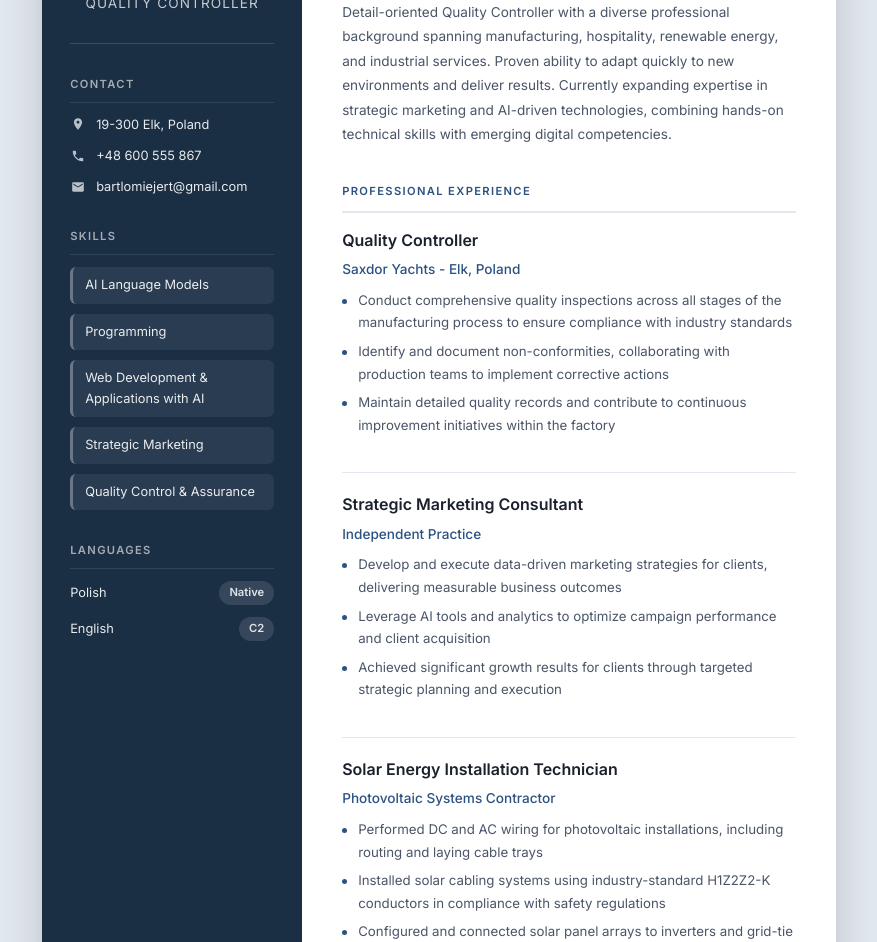
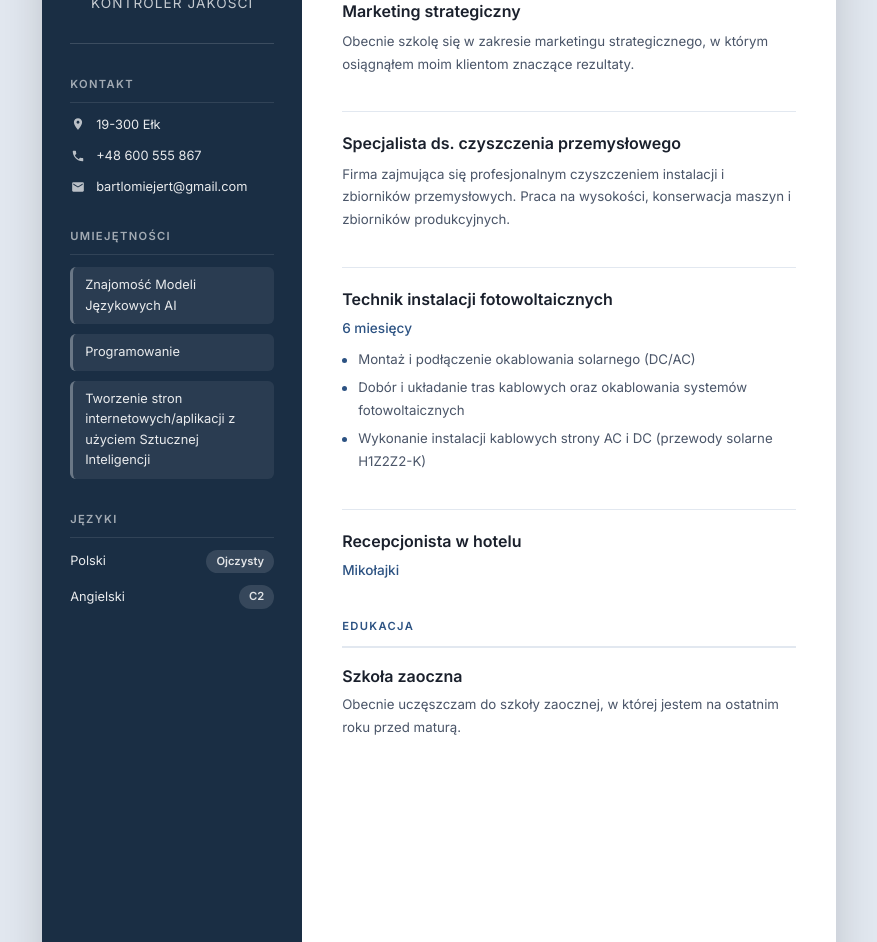
Before and after one commit to HustlerGuy/Cv, a plain HTML site: page index.html in a window 1280 px wide. Shown: the part 134-1076 px from the top of the page, without its empty margins (201-1078 px from the left). Drawn offline with Linux system fonts and the light colour scheme.

Commit message:
feat: rewrite CV in Polish using only provided data

```diff
--- a/index.html
+++ b/index.html
@@ -1,9 +1,9 @@
 <!DOCTYPE html>
-<html lang="en">
+<html lang="pl">
 <head>
     <meta charset="UTF-8">
     <meta name="viewport" content="width=device-width, initial-scale=1.0">
-    <title>Bartlomiej Ert - CV</title>
+    <title>Bartłomiej Ert - CV</title>
     <link rel="preconnect" href="https://fonts.googleapis.com">
     <link rel="preconnect" href="https://fonts.gstatic.com" crossorigin>
     <link href="https://fonts.googleapis.com/css2?family=Inter:wght@300;400;500;600;700&display=swap" rel="stylesheet">
@@ -293,17 +293,17 @@
         <!-- Sidebar -->
         <aside class="sidebar">
             <header class="sidebar-header">
-                <h1>Bartlomiej Ert</h1>
-                <p class="title">Quality Controller</p>
+                <h1>Bartłomiej Ert</h1>
+                <p class="title">Kontroler jakości</p>
             </header>
 
             <section class="sidebar-section">
-                <h2>Contact</h2>
+                <h2>Kontakt</h2>
                 <div class="contact-item">
                     <span class="icon">
                         <svg viewBox="0 0 24 24" xmlns="http://www.w3.org/2000/svg"><path d="M12 2C8.13 2 5 5.13 5 9c0 5.25 7 13 7 13s7-7.75 7-13c0-3.87-3.13-7-7-7zm0 9.5c-1.38 0-2.5-1.12-2.5-2.5s1.12-2.5 2.5-2.5 2.5 1.12 2.5 2.5-1.12 2.5-2.5 2.5z"/></svg>
                     </span>
-                    <span>19-300 Elk, Poland</span>
+                    <span>19-300 Ełk</span>
                 </div>
                 <div class="contact-item">
                     <span class="icon">
@@ -320,24 +320,22 @@
             </section>
 
             <section class="sidebar-section">
-                <h2>Skills</h2>
+                <h2>Umiejętności</h2>
                 <ul class="skill-list">
-                    <li>AI Language Models</li>
-                    <li>Programming</li>
-                    <li>Web Development & Applications with AI</li>
-                    <li>Strategic Marketing</li>
-                    <li>Quality Control & Assurance</li>
+                    <li>Znajomość Modeli Językowych AI</li>
+                    <li>Programowanie</li>
+                    <li>Tworzenie stron internetowych/aplikacji z użyciem Sztucznej Inteligencji</li>
                 </ul>
             </section>
 
             <section class="sidebar-section">
-                <h2>Languages</h2>
+                <h2>Języki</h2>
                 <div class="language-item">
-                    <span>Polish</span>
-                    <span class="language-level">Native</span>
+                    <span>Polski</span>
+                    <span class="language-level">Ojczysty</span>
                 </div>
                 <div class="language-item">
-                    <span>English</span>
+                    <span>Angielski</span>
                     <span class="language-level">C2</span>
                 </div>
             </section>
@@ -346,71 +344,39 @@
         <!-- Main Content -->
         <main class="main-content">
             <section class="section">
-                <h2 class="section-title">Professional Profile</h2>
-                <p class="profile-text">
-                    Detail-oriented Quality Controller with a diverse professional background spanning manufacturing, hospitality, renewable energy, and industrial services. Proven ability to adapt quickly to new environments and deliver results. Currently expanding expertise in strategic marketing and AI-driven technologies, combining hands-on technical skills with emerging digital competencies.
-                </p>
-            </section>
-
-            <section class="section">
-                <h2 class="section-title">Professional Experience</h2>
+                <h2 class="section-title">Doświadczenie zawodowe</h2>
 
                 <div class="experience-item">
-                    <h3>Quality Controller</h3>
-                    <span class="company">Saxdor Yachts - Elk, Poland</span>
+                    <h3>Marketing strategiczny</h3>
+                    <p class="description">Obecnie szkolę się w zakresie marketingu strategicznego, w którym osiągnąłem moim klientom znaczące rezultaty.</p>
+                </div>
+
+                <div class="experience-item">
+                    <h3>Specjalista ds. czyszczenia przemysłowego</h3>
+                    <p class="description">Firma zajmująca się profesjonalnym czyszczeniem instalacji i zbiorników przemysłowych. Praca na wysokości, konserwacja maszyn i zbiorników produkcyjnych.</p>
+                </div>
+
+                <div class="experience-item">
+                    <h3>Technik instalacji fotowoltaicznych</h3>
+                    <span class="company">6 miesięcy</span>
                     <ul>
-                        <li>Conduct comprehensive quality inspections across all stages of the manufacturing process to ensure compliance with industry standards</li>
-                        <li>Identify and document non-conformities, collaborating with production teams to implement corrective actions</li>
-                        <li>Maintain detailed quality records and contribute to continuous improvement initiatives within the factory</li>
+                        <li>Montaż i podłączenie okablowania solarnego (DC/AC)</li>
+                        <li>Dobór i układanie tras kablowych oraz okablowania systemów fotowoltaicznych</li>
+                        <li>Wykonanie instalacji kablowych strony AC i DC (przewody solarne H1Z2Z2-K)</li>
                     </ul>
                 </div>
 
                 <div class="experience-item">
-                    <h3>Strategic Marketing Consultant</h3>
-                    <span class="company">Independent Practice</span>
-                    <ul>
-                        <li>Develop and execute data-driven marketing strategies for clients, delivering measurable business outcomes</li>
-                        <li>Leverage AI tools and analytics to optimize campaign performance and client acquisition</li>
-                        <li>Achieved significant growth results for clients through targeted strategic planning and execution</li>
-                    </ul>
-                </div>
-
-                <div class="experience-item">
-                    <h3>Solar Energy Installation Technician</h3>
-                    <span class="company">Photovoltaic Systems Contractor</span>
-                    <ul>
-                        <li>Performed DC and AC wiring for photovoltaic installations, including routing and laying cable trays</li>
-                        <li>Installed solar cabling systems using industry-standard H1Z2Z2-K conductors in compliance with safety regulations</li>
-                        <li>Configured and connected solar panel arrays to inverters and grid-tie systems</li>
-                    </ul>
-                </div>
-
-                <div class="experience-item">
-                    <h3>Industrial Cleaning Specialist</h3>
-                    <span class="company">Industrial Services Company</span>
-                    <ul>
-                        <li>Executed high-level cleaning and maintenance operations on industrial machinery and production tanks</li>
-                        <li>Performed specialized work at height in compliance with safety protocols and industry standards</li>
-                        <li>Maintained production equipment to ensure operational efficiency and hygiene compliance</li>
-                    </ul>
-                </div>
-
-                <div class="experience-item">
-                    <h3>Hotel Receptionist</h3>
-                    <span class="company">Hospitality Sector - Mikolajki, Poland</span>
-                    <ul>
-                        <li>Managed guest relations, reservations, and front desk operations in a customer-facing environment</li>
-                        <li>Delivered professional service to international guests, utilizing fluent English communication skills</li>
-                        <li>Coordinated daily operational logistics and resolved guest inquiries efficiently</li>
-                    </ul>
+                    <h3>Recepcjonista w hotelu</h3>
+                    <span class="company">Mikołajki</span>
                 </div>
             </section>
 
             <section class="section">
-                <h2 class="section-title">Education</h2>
+                <h2 class="section-title">Edukacja</h2>
                 <div class="education-item">
-                    <h3>Secondary Education</h3>
-                    <p class="description">Final year before Matura examination (part-time program). Building a strong academic foundation while gaining practical professional experience.</p>
+                    <h3>Szkoła zaoczna</h3>
+                    <p class="description">Obecnie uczęszczam do szkoły zaocznej, w której jestem na ostatnim roku przed maturą.</p>
                 </div>
             </section>
         </main>
```
